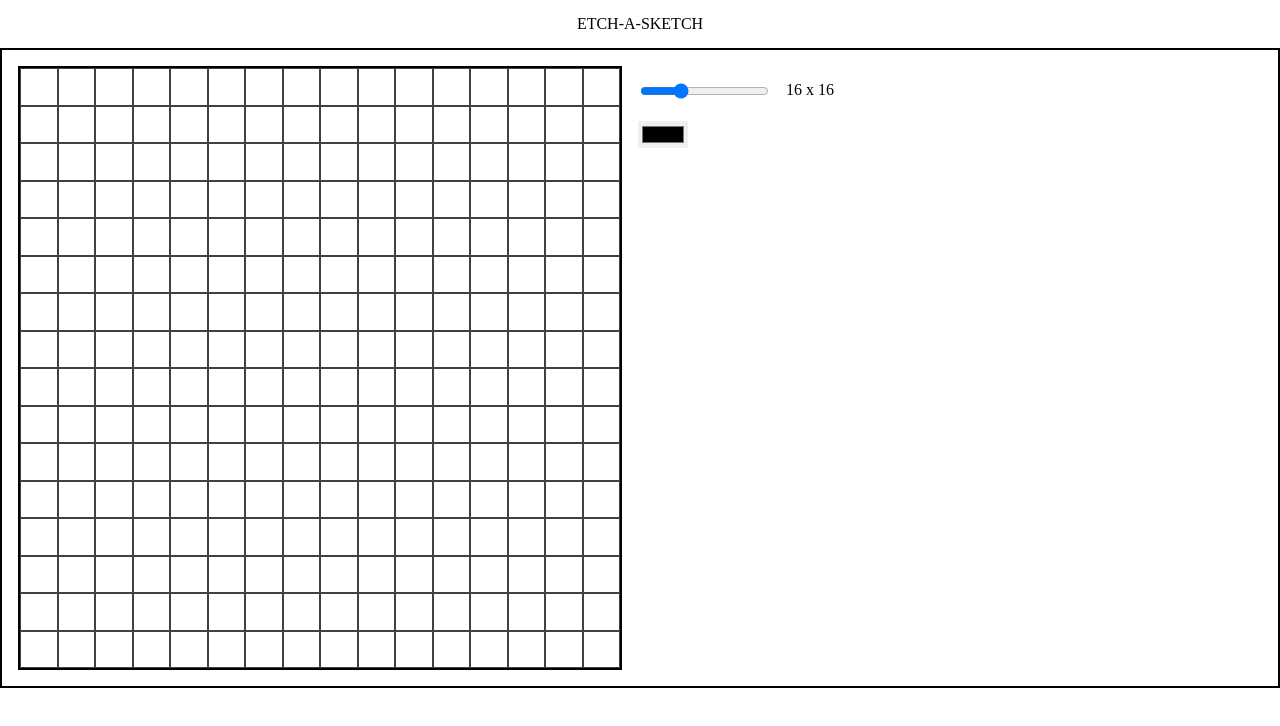
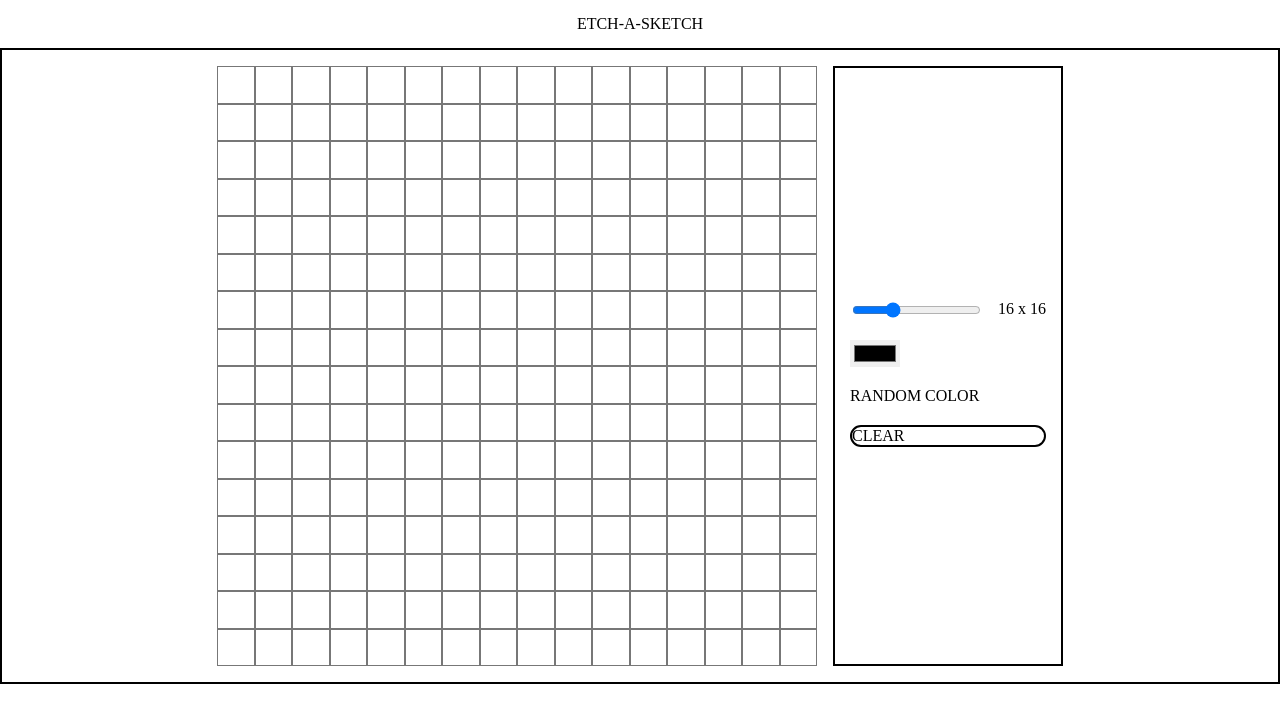
Before and after one commit to jsmusa/etch-a-sketch, a plain HTML site: page index.html in a window 1280 px wide. Drawn offline with Linux system fonts and the light colour scheme.

Commit message:
add clear button

```diff
--- a/index.html
+++ b/index.html
@@ -19,6 +19,8 @@
             <div class='color-picker'>
                 <input type='color' class='color-button'>
             </div>
+            <div class='random'>RANDOM COLOR</div>
+            <div class='reset-button'>CLEAR</div>
         </div>
     </div>
     <div id='footer'></div>
--- a/script.js
+++ b/script.js
@@ -4,6 +4,7 @@ const sliderBox = document.querySelector('.slider-box');
 const colorBox = document.querySelector('.color-picker')
 const slider = document.querySelector('#slider');
 const colorButton = document.querySelector('.color-button');
+const resetButton = document.querySelector('.reset-button');
 const sliderValue = document.createElement('div');
 
 // creates initial grid
@@ -11,6 +12,7 @@ let gridSize = 16;
 let color = '#000';
 createGrid();
 
+//removes current and creates new one based on input on slider
 slider.addEventListener('input',() => {
     for (let i=0; i<div.length; i++) {
         div[i].remove();
@@ -19,9 +21,18 @@ slider.addEventListener('input',() => {
     createGrid();
 })
 
+//replaces color with the value of colorButton input
 colorButton.addEventListener('input',() => {
     color = colorButton.value;
     return color;
+})
+
+resetButton.addEventListener('click',() => {
+    for (const single of div) {
+        single.style.backgroundColor = '#ffffff';
+        single.style.removeProperty('opacity');
+        single.classList.remove('hover');
+    }
 })
 
 // creates grid and slider and also effects on grid
--- a/style.css
+++ b/style.css
@@ -14,14 +14,17 @@
     border: 2px solid #000;
     padding: 1em;
     display: flex;
+    flex-wrap: wrap;
     overflow-x: scroll;
     gap: 16px;
+    justify-content: center;
 }
 
 #grid-container {
     display: flex;
     flex-wrap: wrap;
-    border: 2px solid #000;
+    /* border: 2px solid #000; */
+    box-shadow: 10px #424141;
     width: 600px;
     height: 600px;
     aspect-ratio: 1/1;
@@ -29,7 +32,7 @@
 
 .grid-box {
     box-sizing: border-box;
-    border: 1px solid #424141;
+    border: 1px solid #777777;
     aspect-ratio: 1/1;
     margin: 0;
 }
@@ -40,8 +43,11 @@
 
 #button-box {
     display: flex;
+    border: 2px solid #000;
     flex-direction: column;
+    justify-content: center;
     gap: 20px;
+    padding: 15px;
 }
 
 .slider-box {
@@ -53,3 +59,8 @@
 .color-button {
     border: black;
 }
+
+.reset-button {
+    border: 2px solid #000;
+    border-radius: 12px;
+}
```
